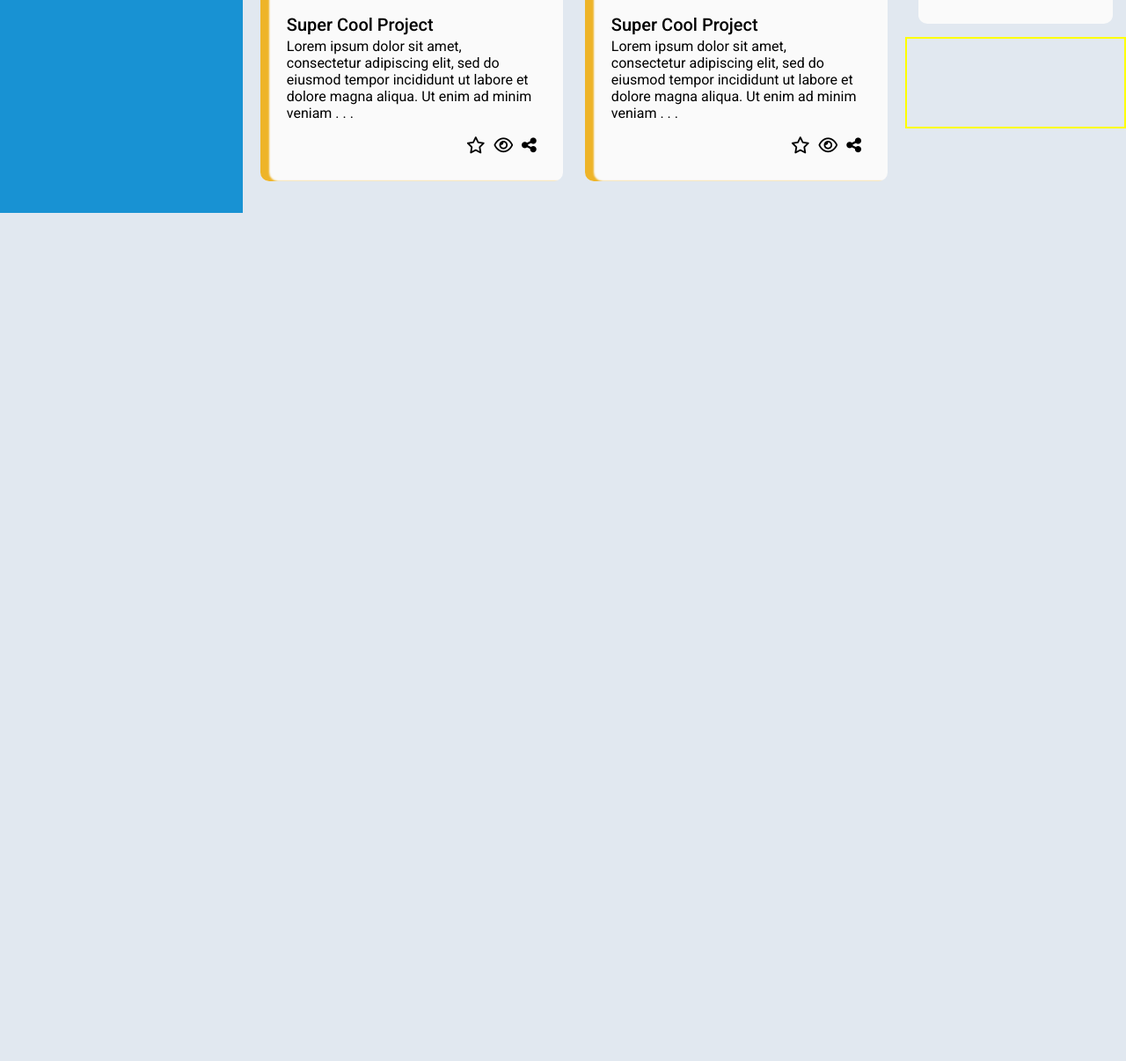
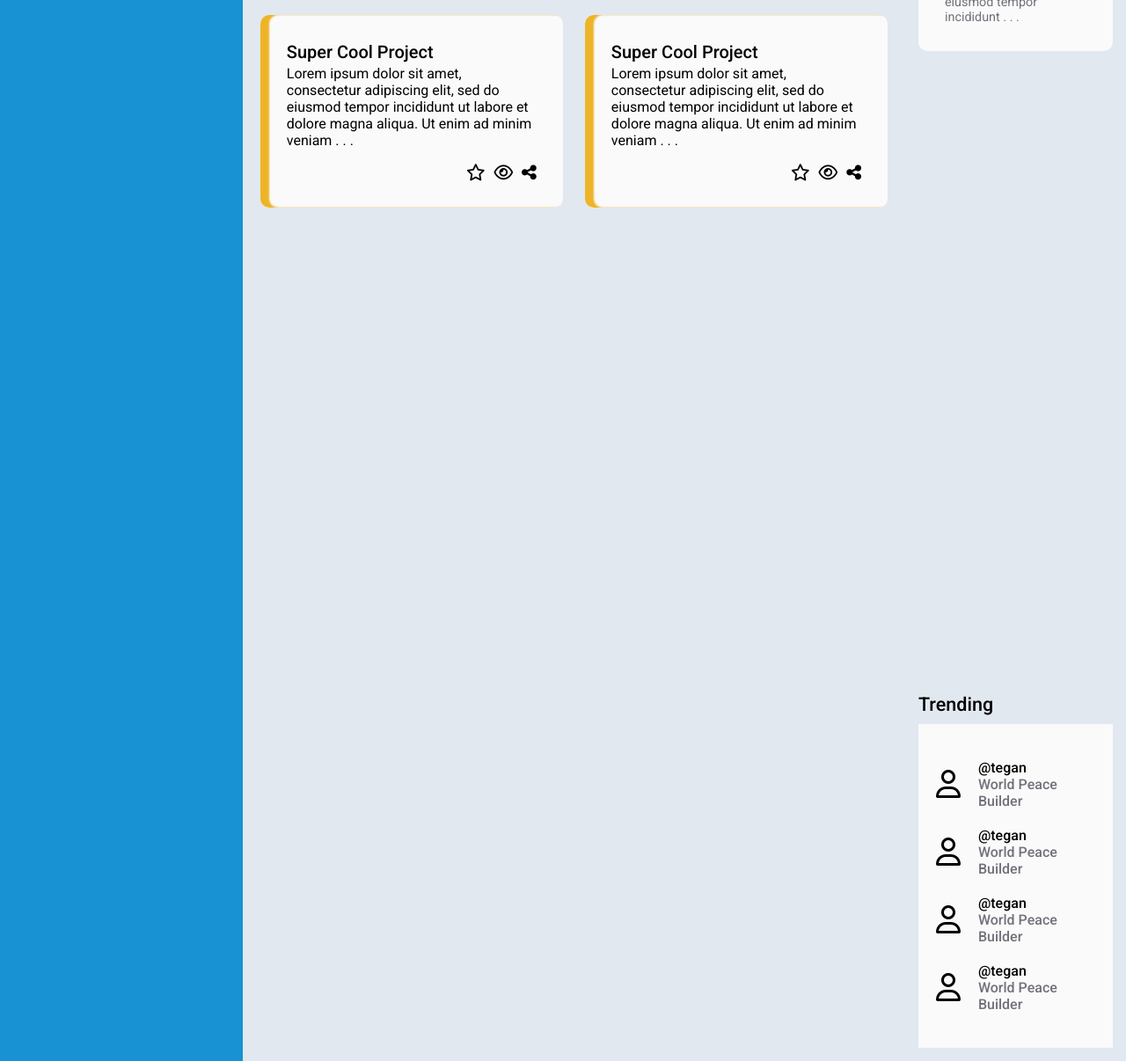
Before and after one commit to JimmyKuangg/odin-admin-dashboard, a plain HTML site: page index.html in a window 1280 px wide. Shown: the part 743-1949 px from the top of the page at 88% size. Before the commit the page ends 985 px from the top, so only its background shows below. Drawn offline with Linux system fonts and the light colour scheme.

Commit message:
Finish trending section

```diff
--- a/index.html
+++ b/index.html
@@ -247,7 +247,38 @@
       </div>
 
       <div class="trending">
+        <div>Trending</div>
 
+        <div class="trending-container">
+          <div class="trending-user">
+            <i class="fa-regular fa-user"></i>
+            <div class="trending-user-at">
+              @tegan
+              <div>World Peace Builder</div>
+            </div>
+          </div>
+          <div class="trending-user">
+            <i class="fa-regular fa-user"></i>
+            <div class="trending-user-at">
+              @tegan
+              <div>World Peace Builder</div>
+            </div>
+          </div>
+          <div class="trending-user">
+            <i class="fa-regular fa-user"></i>
+            <div class="trending-user-at">
+              @tegan
+              <div>World Peace Builder</div>
+            </div>
+          </div>
+          <div class="trending-user">
+            <i class="fa-regular fa-user"></i>
+            <div class="trending-user-at">
+              @tegan
+              <div>World Peace Builder</div>
+            </div>
+          </div>
+        </div>
       </div>
     </div>
   </body>
--- a/styles.css
+++ b/styles.css
@@ -200,7 +200,7 @@ body {
 /* Announcement styles */
 
 .announcements {
-  min-height: 50%;
+  height: 50%;
   padding: 15px;
 }
 
@@ -217,7 +217,6 @@ body {
 
 .announcement {
   padding: 30px;
-
 }
 
 .announcement-title {
@@ -235,7 +234,38 @@ body {
   opacity: 20%;
 }
 
+/* Trending styles */
+
 .trending {
-  height: 100px;
-  border: 2px yellow solid;
+  padding: 15px;
 }
+
+.trending>div:first-child {
+  font-size: 1.35rem;
+  font-weight: 500;
+  margin-bottom: 10px;
+}
+
+.trending-container {
+  background-color: #fafafa;
+  padding: 20px;
+}
+
+.trending-user {
+  display: flex;
+  align-items: center;
+  gap: 20px;
+  margin: 20px 0px;
+}
+
+.trending-user i {
+  font-size: 2rem;
+}
+
+.trending-user-at {
+  font-weight: 500;
+}
+
+.trending-user-at div {
+  color: #71717a
+}
```
